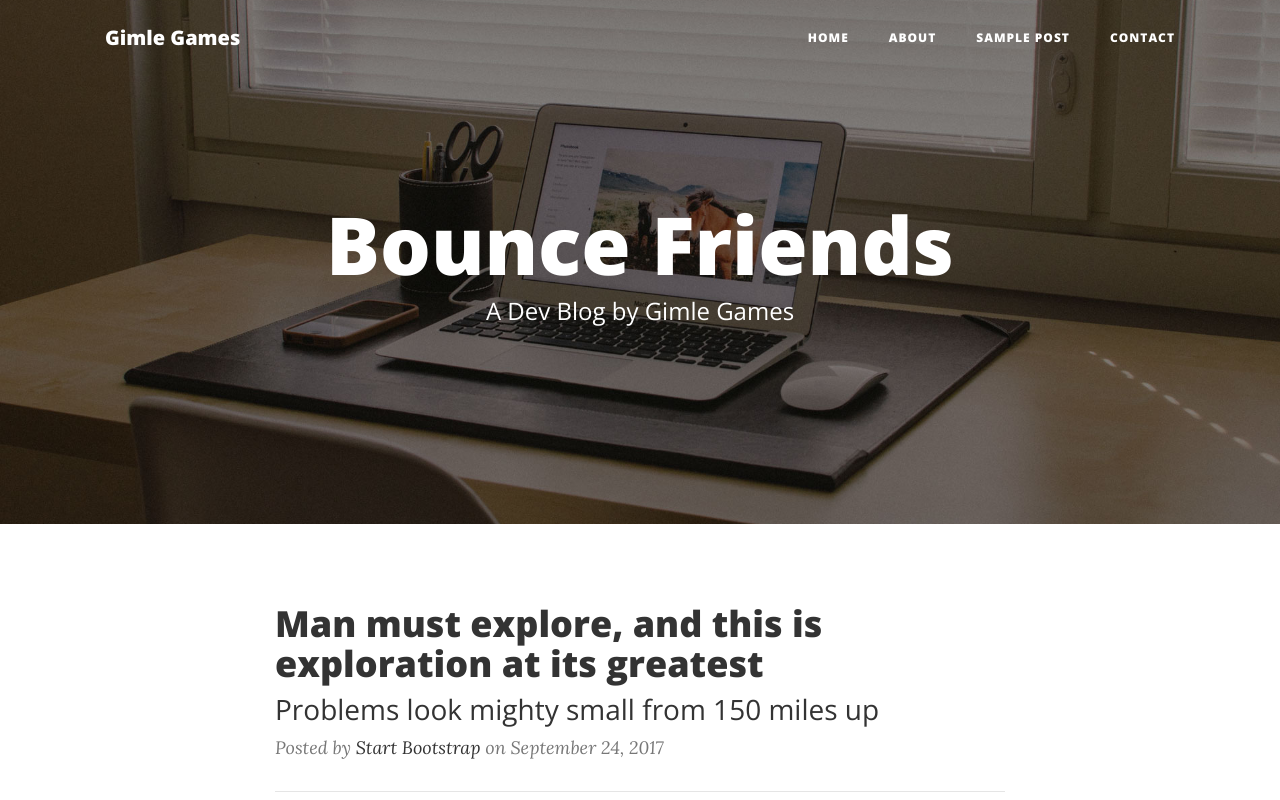
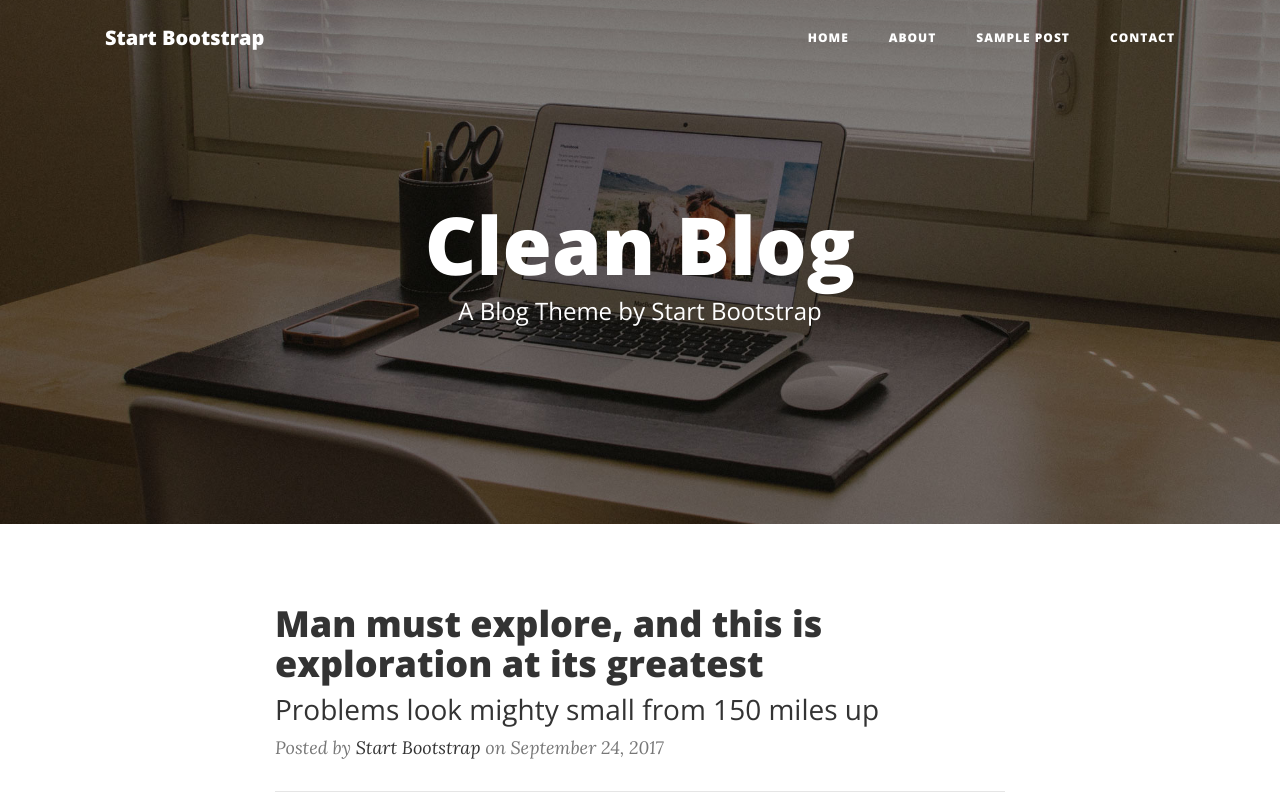
Before and after one commit to gimlegames/blog, a website: page index.html in a window 1280 px wide. Shown: the top 800 px of the page. Drawn offline with nearby package versions, Linux system fonts and the light colour scheme.

Commit message:
Revert "1.1"
This reverts commit 11b80ecb41cb58d8acd324eef3d6d03c852133bf.

```diff
--- a/index.html
+++ b/index.html
@@ -28,7 +28,7 @@
     <!-- Navigation -->
     <nav class="navbar navbar-expand-lg navbar-light fixed-top" id="mainNav">
       <div class="container">
-        <a class="navbar-brand" href="index.html">Gimle Games</a>
+        <a class="navbar-brand" href="index.html">Start Bootstrap</a>
         <button class="navbar-toggler navbar-toggler-right" type="button" data-toggle="collapse" data-target="#navbarResponsive" aria-controls="navbarResponsive" aria-expanded="false" aria-label="Toggle navigation">
           Menu
           <i class="fa fa-bars"></i>
@@ -58,8 +58,8 @@
         <div class="row">
           <div class="col-lg-8 col-md-10 mx-auto">
             <div class="site-heading">
-              <h1>Bounce Friends</h1>
-              <span class="subheading">A Dev Blog by Gimle Games</span>
+              <h1>Clean Blog</h1>
+              <span class="subheading">A Blog Theme by Start Bootstrap</span>
             </div>
           </div>
         </div>
```
